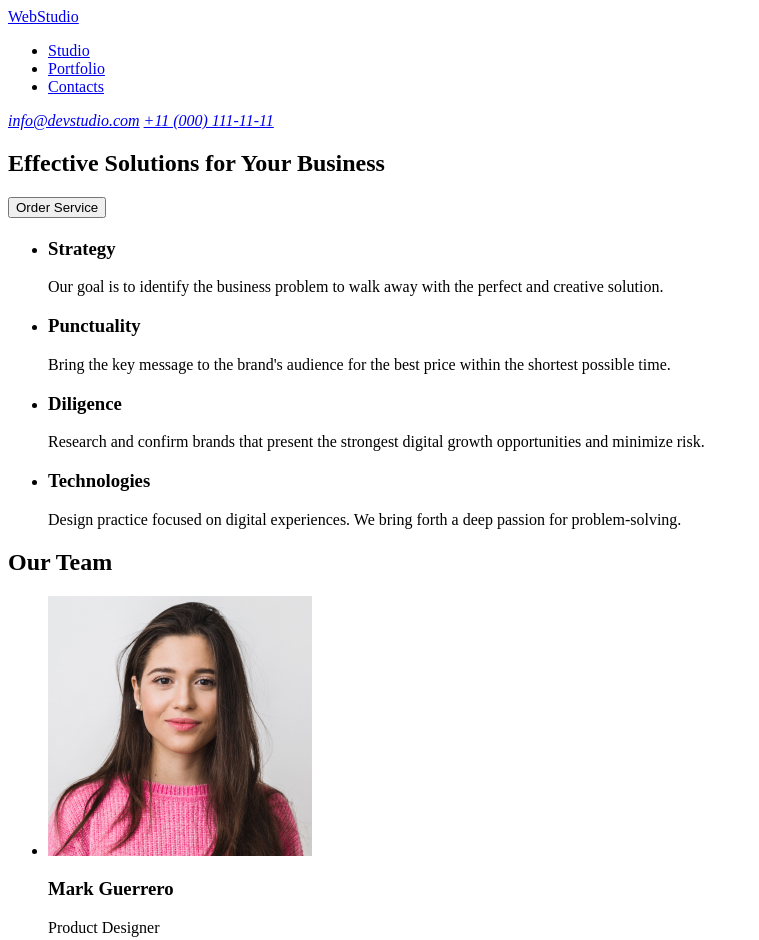
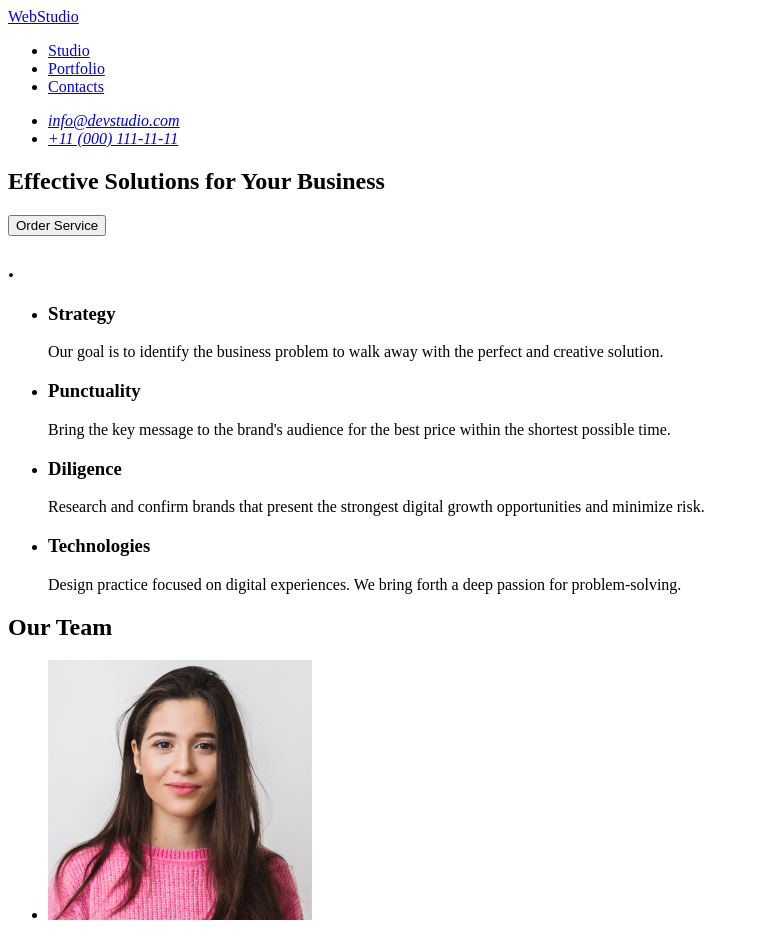
Before and after one commit to Annaivanenkoo/goit-markup-hw-01, a plain HTML site: page index.html in a window 1280 px wide. Shown: the top 940 px of the page, without its empty margins (0-759 px from the left). Drawn offline with Linux system fonts and the light colour scheme.

Commit message:
Update index.html

```diff
--- a/index.html
+++ b/index.html
@@ -22,9 +22,13 @@
             </ul>
         </nav>
         <address>
-            <a href="mailto:info@devstudio.com">info@devstudio.com</a>
-            <a href="tel+110001111111">+11 (000) 111-11-11</a>
-        </address>
+            <ul>
+            <li><a href="mailto:info@devstudio.com">info@devstudio.com</a>
+           </li>
+            <li><a href="tel+110001111111">+11 (000) 111-11-11</a>
+            </li>
+            </ul>
+         </address>
     </header>
         <main>
         <section>
@@ -32,7 +36,7 @@
             <button type="button">Order Service</button>
         </section>
     <section>
-        <h2></h2>
+        <h2>.</h2>
     <ul>
        <li> <h3>Strategy</h3>
              <p>Our goal is to identify the business
```
